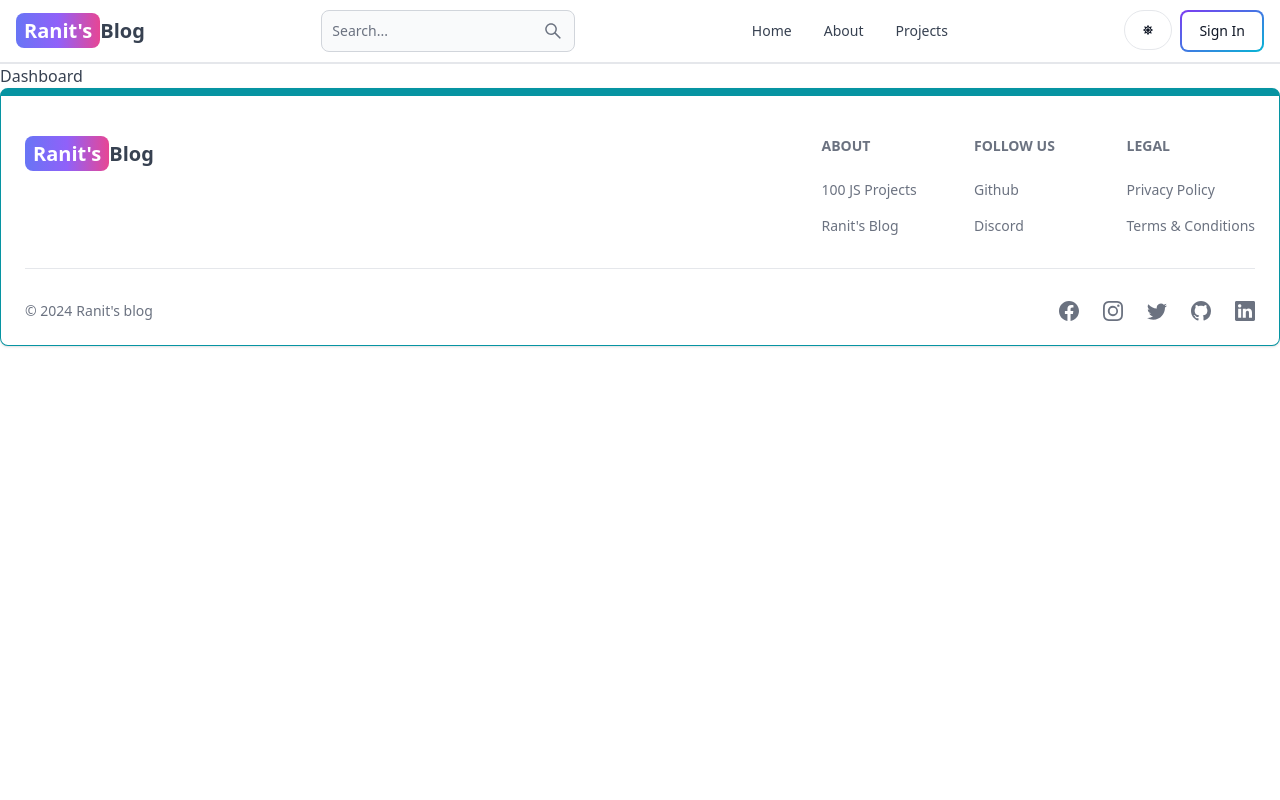
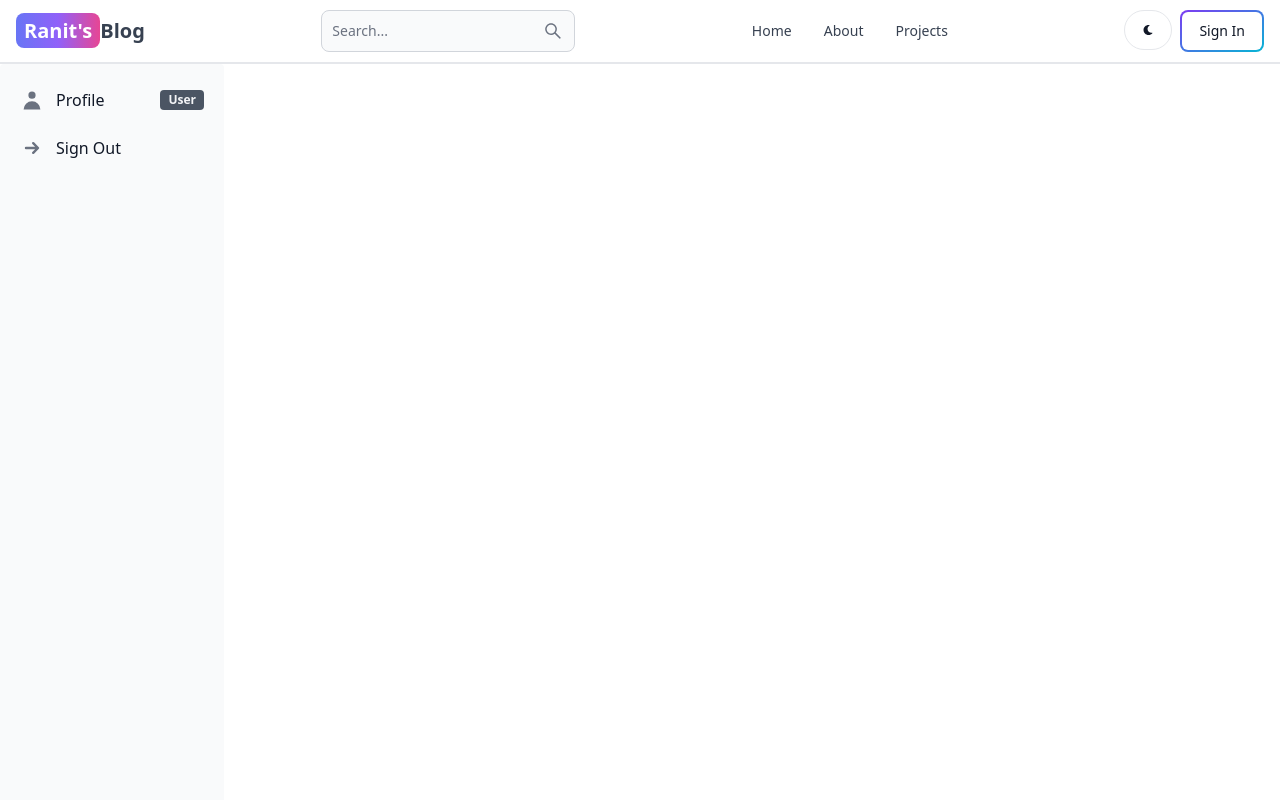
Before and after one commit to vrk0ranit/Mern-Blog, a React (Vite) app in the folder client/: page /dashboard in a window 1280 px wide. Shown: the top 800 px of the page. Built offline with nearby package versions, Linux system fonts and the light colour scheme; no server answers.

Commit message:
complete sidebar of the dashboard

```diff
--- /dev/null
+++ b/client/src/components/DashProfile.jsx
@@ -0,0 +1,7 @@
+import React from 'react'
+
+export default function DashProfile() {
+  return (
+    <div>DashProfile</div>
+  )
+}
--- /dev/null
+++ b/client/src/components/DashSidebar.jsx
@@ -0,0 +1,32 @@
+import React, { useEffect, useState } from 'react'
+import { Link, useLocation } from 'react-router-dom';
+import { Sidebar } from 'flowbite-react'
+import { HiArrowSmRight, HiUser } from 'react-icons/hi'
+
+export default function DashSidebar() {
+    const location = useLocation();
+    const [tab, setTab] = useState('');
+    useEffect(() => {
+        const urlParams = new URLSearchParams(location.search);
+        const tabFromUrl = urlParams.get('tab');
+        if (tabFromUrl) {
+            setTab(tabFromUrl);
+        }
+    }, [location.search]);
+    return (
+        <Sidebar className='w-full md:w-56'>
+            <Sidebar.Items>
+                <Sidebar.ItemGroup>
+                    <Link to='/dashboard?tab=profile'>
+                        <Sidebar.Item active={tab === 'profile'} icon={HiUser} label={'User'} labelColor='dark'>
+                            Profile
+                        </Sidebar.Item>
+                    </Link>
+                    <Sidebar.Item icon={HiArrowSmRight} className='cursor-pointer'>
+                        Sign Out
+                    </Sidebar.Item>
+                </Sidebar.ItemGroup>
+            </Sidebar.Items>
+        </Sidebar>
+    )
+}
--- a/client/src/components/Header.jsx
+++ b/client/src/components/Header.jsx
@@ -32,7 +32,7 @@
       </Button>
       <div className='flex gap-2 md:order-2'>
         <Button className='w-12 h-10 hidden sm:inline' color="gray" pill onClick={() => dispatch(toggleTheme())}>
-        {theme === 'light' ? <FaSun /> : <FaMoon />}
+        {theme === 'light' ? <FaMoon /> : <FaSun />}
         </Button>
         {currentUser ? (
           <Dropdown
--- a/client/src/pages/Dashboard.jsx
+++ b/client/src/pages/Dashboard.jsx
@@ -1,7 +1,29 @@
-import React from 'react'
+import React,{ useState, useEffect } from 'react'
+import { useLocation } from 'react-router-dom'
+import DashSidebar from '../components/DashSidebar';
+import DashProfile from '../components/DashProfile';
 
 export default function Dashboard() {
+  const location = useLocation();
+  const [tab, setTab] = useState('');
+  useEffect(() => {
+    const urlParams = new URLSearchParams(location.search);
+    const tabFromUrl = urlParams.get('tab');
+    if (tabFromUrl) {
+      setTab(tabFromUrl);
+    }
+  }, [location.search]);
+
   return (
-    <div>Dashboard</div>
+    <div className='min-h-screen flex flex-col md:flex-row'>
+      <div className='md:w-56'>
+        {/* sidebar*/}
+        <DashSidebar/>
+      </div>
+      <div>
+        {/*profile*/}
+      { tab === 'profile' && <DashProfile/>}
+      </div>
+    </div>
   )
 }
```
